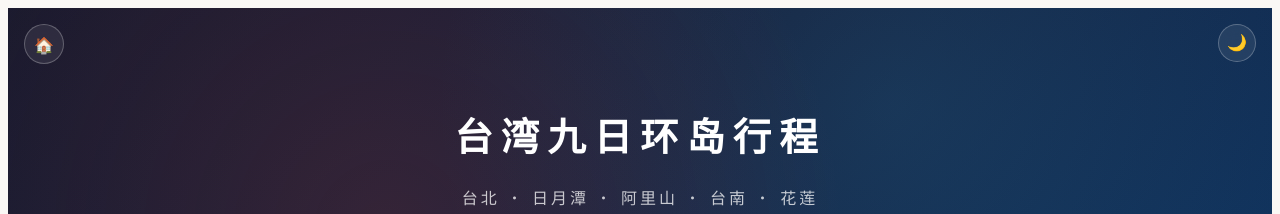
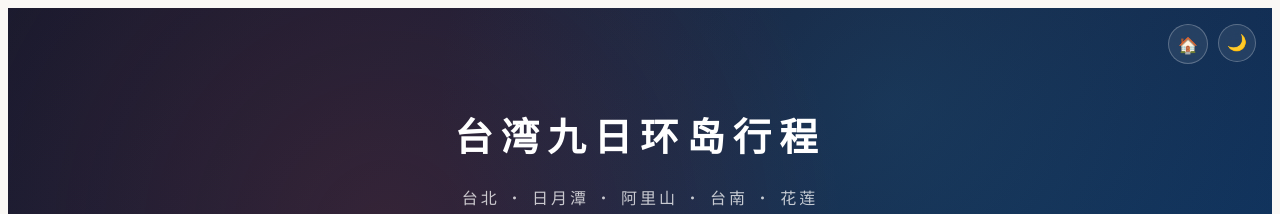
Before and after one commit to SibeiC/SibeiC.github.io, a Jekyll site: the page built from _trips/taiwan-2026.md, in a window 1280 px wide. Shown: the top 214 px of the page. Built offline with Jekyll 4.4.1, drawn with Linux system fonts in a browser that asks for light colours.

Commit message:
Fix home button: move next to theme toggle, ensure click works (#8)
Two fixes addressing user feedback:

1. Placement: move .home-link from top-left to top-right at 'right: 64px'
   (16 + 38 + 10 gap) so it sits just left of .theme-toggle. Cleaner
   paired-button layout and avoids colliding with the hero title on
   mobile.

2. Navigation: switch href from '{{ "/" | relative_url }}' to a bare
   '/'. This is a user site on a custom domain (github.chencraft.com)
   with empty baseurl, so the rendered output is identical — but a
   literal '/' removes any Liquid-rendering ambiguity and ensures the
   link always resolves.

3. Defensive: add 'pointer-events: none' to .hero::before. The
   decorative radial-gradient overlay spans the full hero and on some
   mobile browsers could intercept taps on z-indexed siblings. The
   overlay is purely cosmetic so disabling its pointer events has no
   visible effect.

Co-authored-by: Claude <noreply@anthropic.com>

```diff
--- a/_layouts/trip.html
+++ b/_layouts/trip.html
@@ -14,7 +14,7 @@
 <body>
 
 <div class="hero">
-  <a class="home-link" href="{{ '/' | relative_url }}" aria-label="返回主页">🏠</a>
+  <a class="home-link" href="/" aria-label="返回主页">🏠</a>
   <button type="button" class="theme-toggle" aria-label="切换深色 / 浅色模式">🌓</button>
   <h1>{{ page.title }}</h1>
   {% if page.subtitle %}<div class="subtitle">{{ page.subtitle | join: ' · ' }}</div>{% endif %}
--- a/assets/css/trip.css
+++ b/assets/css/trip.css
@@ -156,6 +156,7 @@ body {
   top: 0; left: 0; right: 0; bottom: 0;
   background: radial-gradient(circle at 30% 70%, rgba(192,57,43,0.18) 0%, transparent 50%),
               radial-gradient(circle at 70% 30%, rgba(46,134,171,0.18) 0%, transparent 50%);
+  pointer-events: none;
 }
 
 .hero h1 {
@@ -746,11 +747,11 @@ a { color: var(--accent2); }
   transform: rotate(20deg);
 }
 
-/* Home link in hero — mirrors theme-toggle on the left */
+/* Home link in hero — sits just left of the theme-toggle */
 .home-link {
   position: absolute;
   top: 16px;
-  left: 16px;
+  right: 64px;
   width: 38px;
   height: 38px;
   border: 1px solid rgba(255,255,255,0.25);
```
